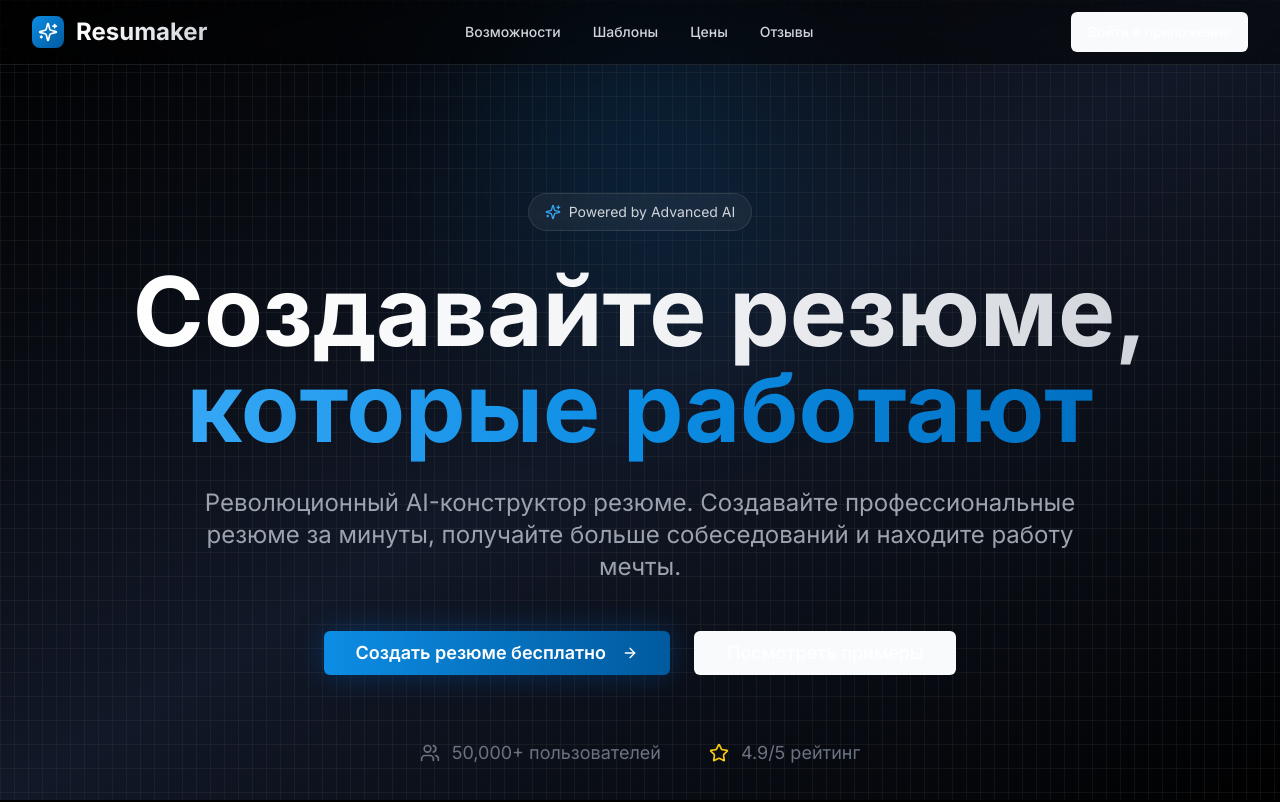
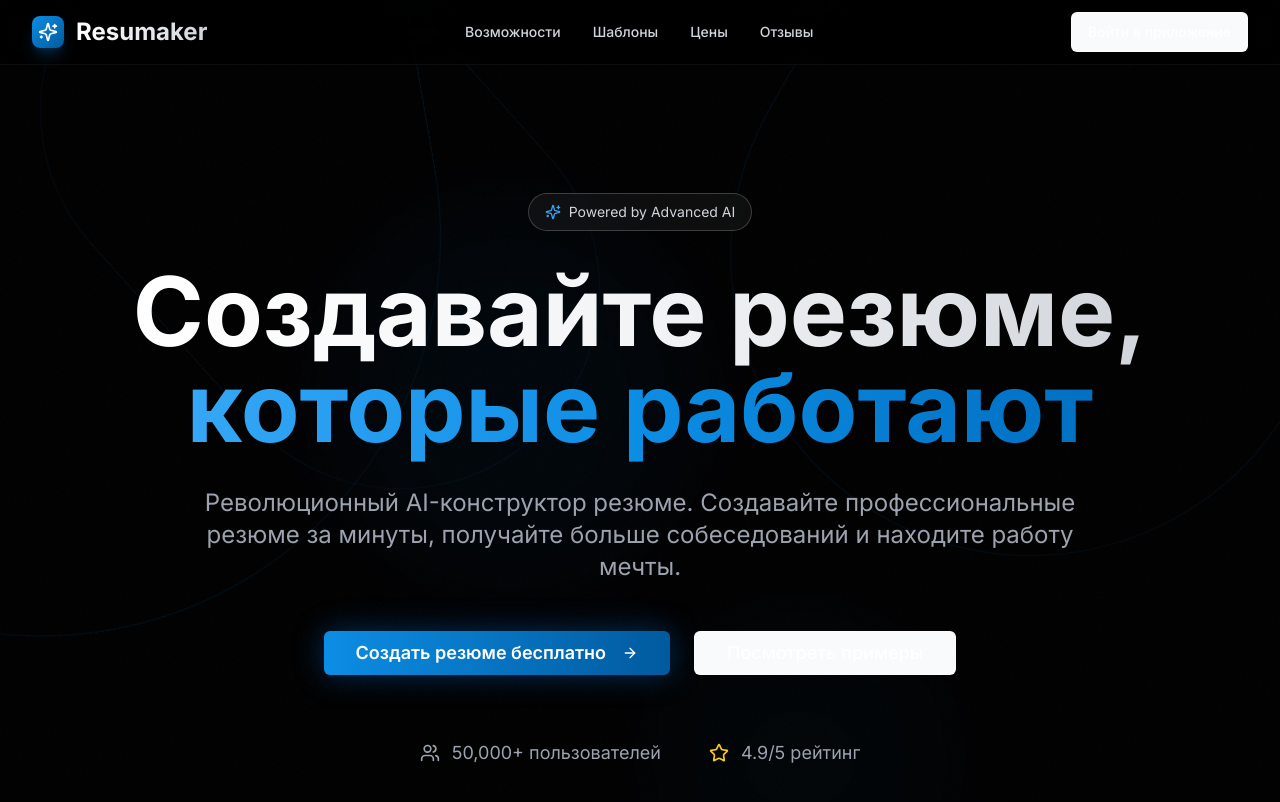
Before and after one commit to BIGAnvy/resumaker-skeleton-kit, a React (Vite) app: page / in a window 1280 px wide. Shown: the top 802 px of the page. Built offline with nearby package versions, Linux system fonts and the light colour scheme.

Commit message:
Fix: Improve landing page design
Improve landing page button visibility and reduce geometric pattern.

```diff
--- a/src/components/landing/LandingPage.tsx
+++ b/src/components/landing/LandingPage.tsx
@@ -94,18 +94,45 @@ const LandingPage = () => {
 
   return (
     <div className="min-h-screen bg-black text-white overflow-hidden">
-      {/* Animated background */}
-      <div className="fixed inset-0 bg-gradient-to-br from-black via-gray-900 to-black">
-        <div className="absolute inset-0 bg-[linear-gradient(to_right,#4f4f4f2e_1px,transparent_1px),linear-gradient(to_bottom,#4f4f4f2e_1px,transparent_1px)] bg-[size:14px_24px]"></div>
-        <div className="absolute left-0 right-0 top-0 -z-10 m-auto h-[310px] w-[310px] rounded-full bg-resumaker-600 opacity-20 blur-[100px]"></div>
+      {/* Enhanced animated background */}
+      <div className="fixed inset-0 bg-black">
+        {/* Floating orbs background */}
+        <div className="absolute inset-0">
+          <div className="absolute top-1/4 left-1/4 w-96 h-96 bg-resumaker-600/10 rounded-full blur-3xl animate-pulse"></div>
+          <div className="absolute top-3/4 right-1/4 w-80 h-80 bg-resumaker-400/5 rounded-full blur-3xl animate-pulse" style={{animationDelay: '2s'}}></div>
+          <div className="absolute top-1/2 left-3/4 w-64 h-64 bg-resumaker-500/8 rounded-full blur-3xl animate-pulse" style={{animationDelay: '4s'}}></div>
+        </div>
+
+        {/* Subtle noise texture */}
+        <div className="absolute inset-0 opacity-30">
+          <svg className="w-full h-full">
+            <defs>
+              <filter id="noiseFilter">
+                <feTurbulence type="fractalNoise" baseFrequency="0.9" numOctaves="1" result="noise" seed="1"/>
+                <feColorMatrix in="noise" type="saturate" values="0"/>
+                <feComponentTransfer>
+                  <feFuncA type="discrete" tableValues="0.1 0.15 0.1 0.05"/>
+                </feComponentTransfer>
+              </filter>
+            </defs>
+            <rect width="100%" height="100%" filter="url(#noiseFilter)" opacity="0.4"/>
+          </svg>
+        </div>
+
+        {/* Moving gradient lines */}
+        <div className="absolute inset-0 overflow-hidden">
+          <div className="absolute -top-1/2 -left-1/2 w-full h-full border border-resumaker-800/20 rounded-full animate-[spin_30s_linear_infinite]"></div>
+          <div className="absolute -top-1/4 -right-1/4 w-3/4 h-3/4 border border-resumaker-700/15 rounded-full animate-[spin_40s_linear_infinite_reverse]"></div>
+          <div className="absolute top-0 left-0 w-1/2 h-1/2 border border-resumaker-600/10 rounded-full animate-[spin_50s_linear_infinite]"></div>
+        </div>
       </div>
 
       {/* Header */}
-      <header className="relative z-50 border-b border-white/10 backdrop-blur-md bg-black/50">
+      <header className="relative z-50 border-b border-white/5 backdrop-blur-xl bg-black/60">
         <div className="max-w-7xl mx-auto px-4 sm:px-6 lg:px-8">
           <div className="flex justify-between items-center h-16">
             <div className="flex items-center space-x-3">
-              <div className="w-8 h-8 bg-gradient-to-br from-resumaker-500 to-resumaker-700 rounded-lg flex items-center justify-center">
+              <div className="w-8 h-8 bg-gradient-to-br from-resumaker-500 to-resumaker-700 rounded-lg flex items-center justify-center shadow-lg shadow-resumaker-500/25">
                 <Sparkles className="w-5 h-5 text-white" />
               </div>
               <span className="text-2xl font-bold bg-gradient-to-r from-white to-gray-300 bg-clip-text text-transparent">
@@ -121,7 +148,7 @@ const LandingPage = () => {
             <Button
               variant="outline"
               onClick={() => navigate('/dashboard')}
-              className="hidden md:flex border-white/20 text-white hover:bg-white/10 backdrop-blur-sm"
+              className="hidden md:flex border-white/30 text-white hover:bg-white hover:text-black transition-all duration-300 backdrop-blur-sm font-medium"
             >
               Войти в приложение
             </Button>
@@ -132,7 +159,7 @@ const LandingPage = () => {
       {/* Hero Section */}
       <section className="relative py-32 px-4 sm:px-6 lg:px-8">
         <div className="max-w-7xl mx-auto text-center">
-          <div className="inline-flex items-center px-4 py-2 rounded-full bg-white/5 border border-white/10 backdrop-blur-sm mb-8">
+          <div className="inline-flex items-center px-4 py-2 rounded-full bg-white/5 border border-white/20 backdrop-blur-sm mb-8">
             <Sparkles className="w-4 h-4 text-resumaker-400 mr-2" />
             <span className="text-sm text-gray-300">Powered by Advanced AI</span>
           </div>
@@ -156,7 +183,7 @@ const LandingPage = () => {
             <Button
               size="lg"
               onClick={() => navigate('/dashboard')}
-              className="bg-gradient-to-r from-resumaker-500 to-resumaker-700 hover:from-resumaker-600 hover:to-resumaker-800 text-white px-8 py-4 text-lg font-semibold shadow-[0_0_30px_rgba(6,112,226,0.3)] hover:shadow-[0_0_40px_rgba(6,112,226,0.5)] transition-all duration-300"
+              className="bg-gradient-to-r from-resumaker-500 to-resumaker-700 hover:from-resumaker-600 hover:to-resumaker-800 text-white px-8 py-4 text-lg font-semibold shadow-[0_0_30px_rgba(6,112,226,0.4)] hover:shadow-[0_0_50px_rgba(6,112,226,0.6)] transition-all duration-300 border-0"
             >
               Создать резюме бесплатно
               <ArrowRight className="ml-2 h-5 w-5" />
@@ -164,13 +191,13 @@ const LandingPage = () => {
             <Button
               variant="outline"
               size="lg"
-              className="border-white/20 text-white hover:bg-white/10 backdrop-blur-sm px-8 py-4 text-lg"
+              className="border-white/30 text-white hover:bg-white hover:text-black transition-all duration-300 backdrop-blur-sm px-8 py-4 text-lg font-medium"
             >
               Посмотреть примеры
             </Button>
           </div>
 
-          <div className="flex justify-center items-center space-x-12 text-gray-500">
+          <div className="flex justify-center items-center space-x-12 text-gray-400">
             <div className="flex items-center space-x-3">
               <Users className="h-5 w-5" />
               <span className="text-lg">50,000+ пользователей</span>
@@ -187,7 +214,7 @@ const LandingPage = () => {
       <section id="features" className="relative py-32 px-4 sm:px-6 lg:px-8">
         <div className="max-w-7xl mx-auto">
           <div className="text-center mb-20">
-            <div className="inline-flex items-center px-4 py-2 rounded-full bg-white/5 border border-white/10 backdrop-blur-sm mb-6">
+            <div className="inline-flex items-center px-4 py-2 rounded-full bg-white/5 border border-white/20 backdrop-blur-sm mb-6">
               <Target className="w-4 h-4 text-resumaker-400 mr-2" />
               <span className="text-sm text-gray-300">Мощные возможности</span>
             </div>
@@ -207,7 +234,7 @@ const LandingPage = () => {
               >
                 <div className="absolute inset-0 rounded-2xl bg-gradient-to-br from-resumaker-500/10 to-transparent opacity-0 group-hover:opacity-100 transition-opacity duration-500"></div>
                 <div className="relative z-10">
-                  <div className="w-14 h-14 rounded-xl bg-gradient-to-br from-resumaker-500 to-resumaker-700 flex items-center justify-center mb-6 group-hover:scale-110 transition-transform duration-300">
+                  <div className="w-14 h-14 rounded-xl bg-gradient-to-br from-resumaker-500 to-resumaker-700 flex items-center justify-center mb-6 group-hover:scale-110 transition-transform duration-300 shadow-lg shadow-resumaker-500/25">
                     <feature.icon className="h-7 w-7 text-white" />
                   </div>
                   <h3 className="text-xl font-bold text-white mb-4">{feature.title}</h3>
@@ -289,13 +316,13 @@ const LandingPage = () => {
                 key={index}
                 className={`relative p-8 rounded-2xl backdrop-blur-sm transition-all duration-500 hover:translate-y-[-4px] ${
                   plan.popular
-                    ? 'bg-gradient-to-br from-resumaker-500/20 to-resumaker-700/20 border-2 border-resumaker-500'
+                    ? 'bg-gradient-to-br from-resumaker-500/20 to-resumaker-700/20 border-2 border-resumaker-500 shadow-xl shadow-resumaker-500/20'
                     : 'bg-gradient-to-br from-white/5 to-white/[0.02] border border-white/10 hover:border-resumaker-500/50'
                 }`}
               >
                 {plan.popular && (
                   <div className="absolute -top-4 left-1/2 transform -translate-x-1/2">
-                    <div className="bg-gradient-to-r from-resumaker-500 to-resumaker-700 text-white text-sm font-bold px-6 py-2 rounded-full">
+                    <div className="bg-gradient-to-r from-resumaker-500 to-resumaker-700 text-white text-sm font-bold px-6 py-2 rounded-full shadow-lg">
                       Популярный
                     </div>
                   </div>
@@ -314,12 +341,11 @@ const LandingPage = () => {
                   ))}
                 </ul>
                 <Button
-                  className={`w-full py-3 font-semibold transition-all duration-300 ${
+                  className={`w-full py-3 font-semibold transition-all duration-300 border-0 ${
                     plan.popular
-                      ? 'bg-gradient-to-r from-resumaker-500 to-resumaker-700 hover:from-resumaker-600 hover:to-resumaker-800 text-white shadow-[0_0_30px_rgba(6,112,226,0.3)]'
-                      : 'border-white/20 text-white hover:bg-white/10 backdrop-blur-sm'
+                      ? 'bg-gradient-to-r from-resumaker-500 to-resumaker-700 hover:from-resumaker-600 hover:to-resumaker-800 text-white shadow-[0_0_30px_rgba(6,112,226,0.4)] hover:shadow-[0_0_40px_rgba(6,112,226,0.6)]'
+                      : 'bg-white/10 text-white hover:bg-white hover:text-black backdrop-blur-sm'
                   }`}
-                  variant={plan.popular ? 'default' : 'outline'}
                   onClick={() => navigate('/dashboard')}
                 >
                   {plan.name === 'Free' ? 'Начать бесплатно' : 'Выбрать план'}
@@ -343,7 +369,7 @@ const LandingPage = () => {
             <Button
               size="lg"
               onClick={() => navigate('/dashboard')}
-              className="bg-gradient-to-r from-resumaker-500 to-resumaker-700 hover:from-resumaker-600 hover:to-resumaker-800 text-white px-12 py-4 text-lg font-semibold shadow-[0_0_30px_rgba(6,112,226,0.3)] hover:shadow-[0_0_40px_rgba(6,112,226,0.5)] transition-all duration-300"
+              className="bg-gradient-to-r from-resumaker-500 to-resumaker-700 hover:from-resumaker-600 hover:to-resumaker-800 text-white px-12 py-4 text-lg font-semibold shadow-[0_0_30px_rgba(6,112,226,0.4)] hover:shadow-[0_0_50px_rgba(6,112,226,0.6)] transition-all duration-300 border-0"
             >
               Создать резюме прямо сейчас
               <ArrowRight className="ml-2 h-5 w-5" />
@@ -354,12 +380,12 @@ const LandingPage = () => {
       </section>
 
       {/* Footer */}
-      <footer className="relative border-t border-white/10 bg-black/50 backdrop-blur-md">
+      <footer className="relative border-t border-white/10 bg-black/60 backdrop-blur-xl">
         <div className="max-w-7xl mx-auto px-4 sm:px-6 lg:px-8 py-16">
           <div className="grid md:grid-cols-4 gap-8">
             <div>
               <div className="flex items-center space-x-3 mb-4">
-                <div className="w-8 h-8 bg-gradient-to-br from-resumaker-500 to-resumaker-700 rounded-lg flex items-center justify-center">
+                <div className="w-8 h-8 bg-gradient-to-br from-resumaker-500 to-resumaker-700 rounded-lg flex items-center justify-center shadow-lg shadow-resumaker-500/25">
                   <Sparkles className="w-5 h-5 text-white" />
                 </div>
                 <span className="text-2xl font-bold bg-gradient-to-r from-white to-gray-300 bg-clip-text text-transparent">
```
